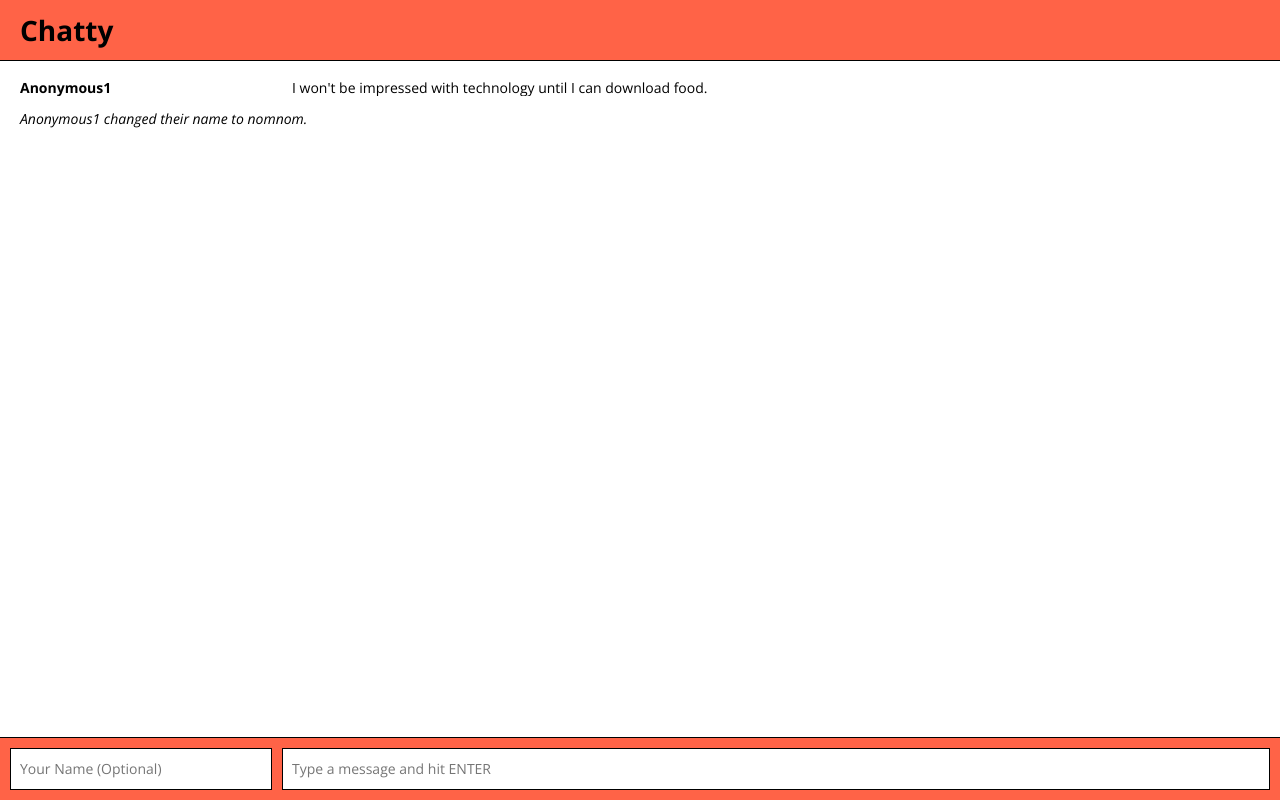
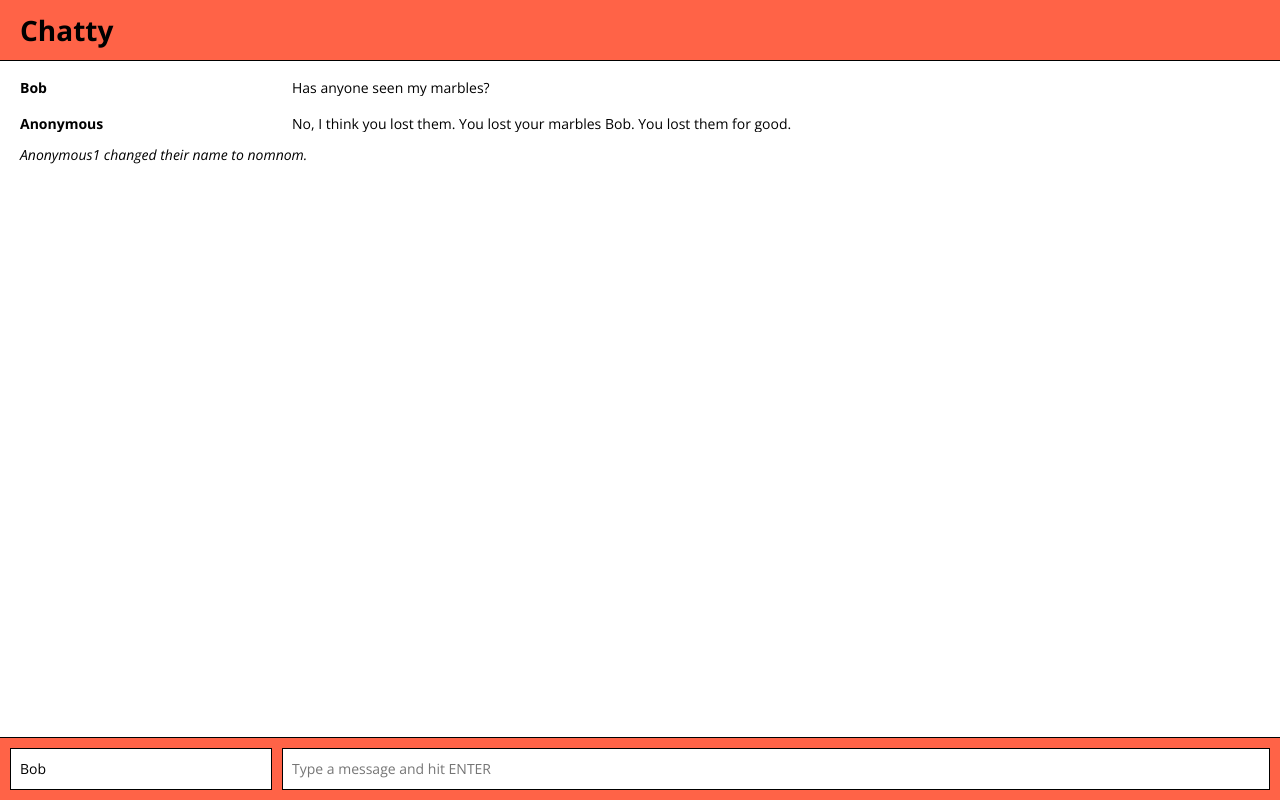
Before and after one commit to rosexw/Chatty, a React app: page / in a window 1280 px wide. Built offline with nearby package versions, Linux system fonts and the light colour scheme.

Commit message:
Data Flow in Chatty

```diff
--- a/src/App.jsx
+++ b/src/App.jsx
@@ -2,16 +2,37 @@
 import ChatBar from './ChatBar.jsx';
 import MessageList from './MessageList.jsx';
 
+const data =
+  {
+    currentUser: {name: "Bob"}, // optional. if currentUser is not defined, it means the user is Anonymous
+    messages: [
+      {
+        id: 1,
+        username: "Bob",
+        content: "Has anyone seen my marbles?",
+      },
+      {
+        id: 2,
+        username: "Anonymous",
+        content: "No, I think you lost them. You lost your marbles Bob. You lost them for good."
+      }
+    ]
+  }
+
 class App extends Component {
+  constructor(props) {
+    super(props);
+    this.state = data;
+  }
   render() {
-    console.log("Rendering <App/>");
+    console.log("Rendering on <App />");
     return (
       <div>
         <nav className="navbar">
           <a href="/" className="navbar-brand">Chatty</a>
         </nav>
-        <MessageList />
-        <ChatBar />
+        <MessageList messages={this.state.messages}/>
+        <ChatBar currentUser={this.state.currentUser} />
       </div>
     );
   }
--- a/src/ChatBar.jsx
+++ b/src/ChatBar.jsx
@@ -2,10 +2,10 @@
 
 class ChatBar extends Component {
   render() {
-    console.log("Rendering <ChatBar/>");
+    console.log("Rendering <ChatBar />");
     return (
       <footer className="chatbar">
-        <input className="chatbar-username" placeholder="Your Name (Optional)" />
+        <input className="chatbar-username" placeholder="Your Name (Optional)" defaultValue={this.props.currentUser.name}/>
         <input className="chatbar-message" placeholder="Type a message and hit ENTER" />
       </footer>
     );
--- a/src/Message.jsx
+++ b/src/Message.jsx
@@ -2,11 +2,11 @@
 
 class Message extends Component {
   render() {
-    console.log("Rendering <Message/>");
+    console.log("Rendering <Message />");
     return (
         <div className="message">
-          <span className="message-username">Anonymous1</span>
-          <span className="message-content">I won't be impressed with technology until I can download food.</span>
+          <span className="message-username">{this.props.message.username}</span>
+          <span className="message-content">{this.props.message.content}</span>
         </div>
     );
   }
--- a/src/MessageList.jsx
+++ b/src/MessageList.jsx
@@ -3,10 +3,10 @@
 
 class MessageList extends Component {
   render() {
-    console.log("Rendering <MessageList/>");
+    console.log("Rendering <MessageList />");
     return (
       <main className="messages">
-        <Message />
+        {this.props.messages.map((message) => <Message message={message}  key={message.id} />)}
         <div className="message system">
           Anonymous1 changed their name to nomnom.
         </div>
```
